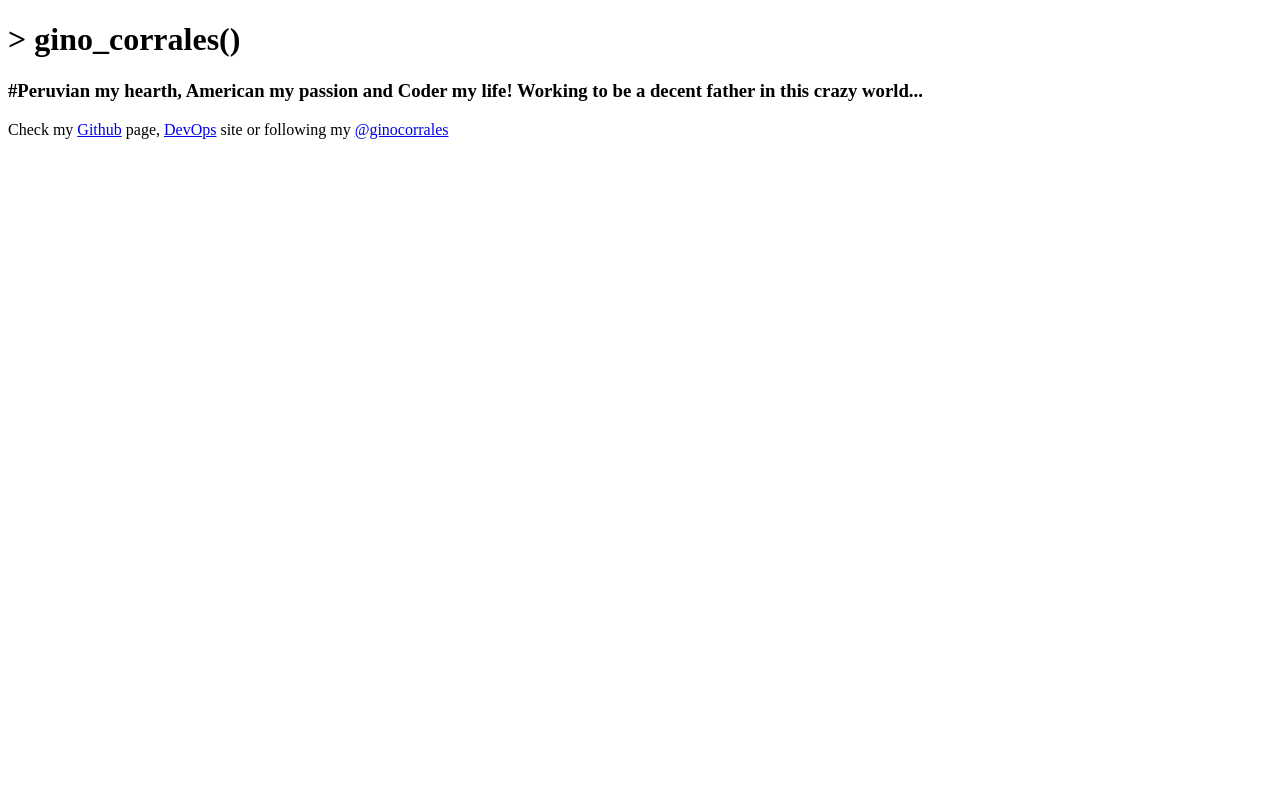
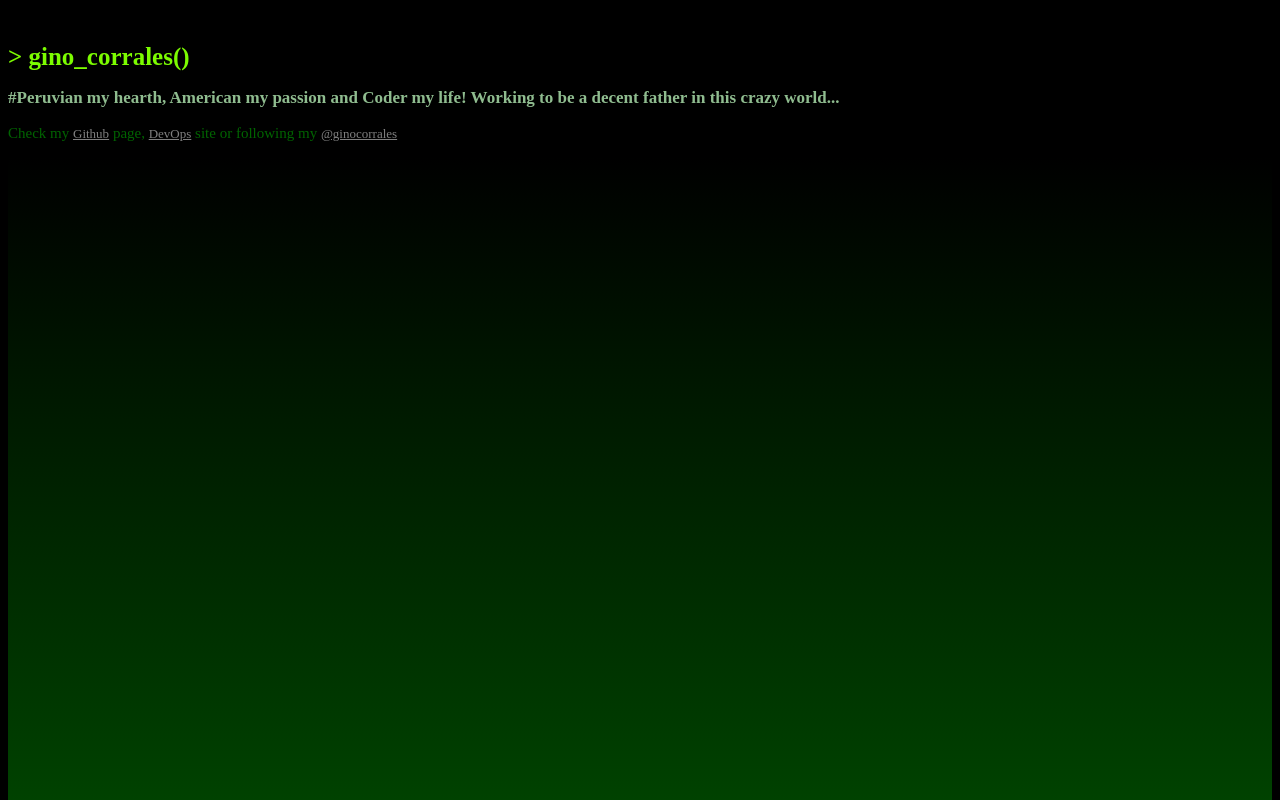
Before and after one commit to ginocorrales/ginocorrales.github.io, a plain HTML site: page index.html in a window 1280 px wide. Shown: the top 800 px of the page. Drawn offline with Linux system fonts and the light colour scheme.

Commit message:
Update index.html
reverting before css

```diff
--- a/index.html
+++ b/index.html
@@ -10,7 +10,44 @@
         <link rel="mask-icon" href="/safari-pinned-tab.svg" color="#5bbad5">
         <meta name="msapplication-TileColor" content="#da532c">
         <meta name="theme-color" content="#ffffff">
+<<<<<<< HEAD
 
+=======
+
+    <style>
+        body {
+            background-color: black;
+            text-align: left;
+        }
+
+        h1 {
+          color: lawngreen;
+          font-size: 25px;
+        }
+
+        h3 {
+          color: darkseagreen;
+          font-size: 17px;
+        }
+
+        p {
+          font-family:inherit;
+          font-size: 15px;
+          color: darkgreen;
+        }
+
+        a {
+          font-family:serif;
+          color: gray;
+          font-size: 13px;
+        }
+        #greengrad {
+          height: 1250px;
+          background-color: red;
+          background-image: linear-gradient(black, green);
+        }
+    </style>
+>>>>>>> parent of b4a4754... title size
     </head>
 
     <body>
```
